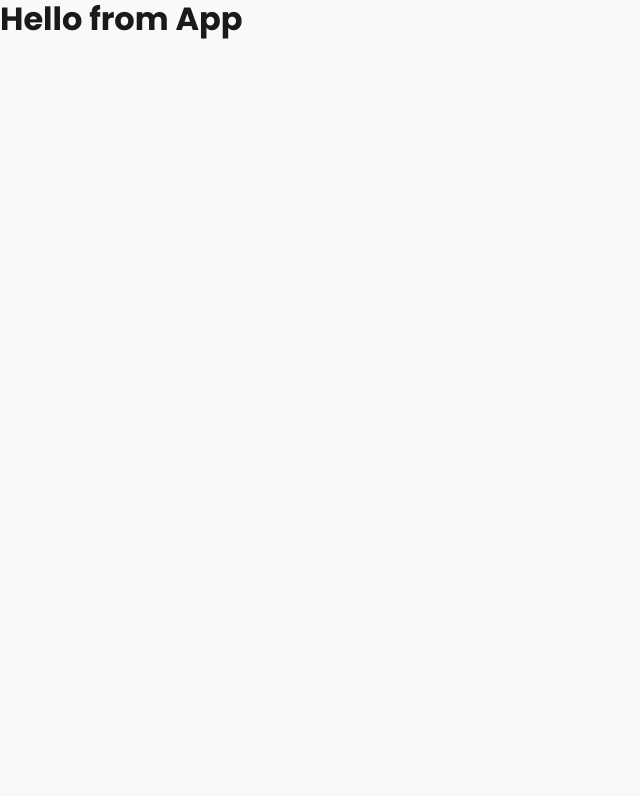
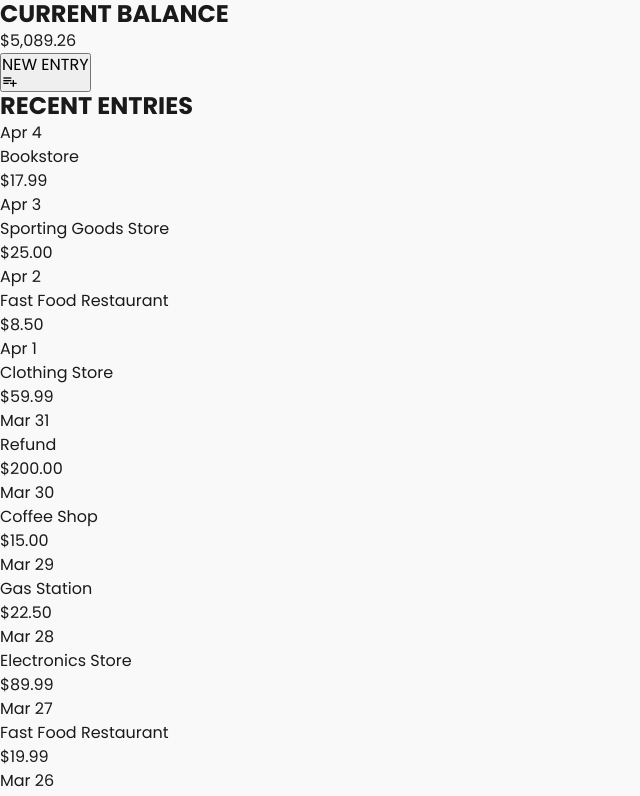
Before and after one commit to redirwin/rCache, a React (Vite) app: page / in a window 1280 px wide. Shown: the top 796 px of the page, without its empty margins (0-640 px from the left). Built offline with nearby package versions, Linux system fonts and the light colour scheme.

Commit message:
Creates all major components.

```diff
--- a/package.json
+++ b/package.json
@@ -9,8 +9,11 @@
     "preview": "vite preview"
   },
   "dependencies": {
+    "formik": "^2.2.9",
     "react": "^18.2.0",
-    "react-dom": "^18.2.0"
+    "react-dom": "^18.2.0",
+    "react-icons": "^4.8.0",
+    "yup": "^1.0.2"
   },
   "devDependencies": {
     "@types/react": "^18.0.28",
--- a/src/App.jsx
+++ b/src/App.jsx
@@ -1,11 +1,18 @@
-import React from 'react'
+import React, { useState, useEffect } from 'react'
 import './App.scss'
+import sampleData from './sampleData'
+import BalanceBanner from './components/BalanceBanner/BalanceBanner'
+import NewEntryButton from './components/NewEntryButton/NewEntryButton'
+import EntriesList from './components/EntriesList/EntriesList'
 
 export default function App() {
+  const [entries, setEntries] = useState(sampleData)
 
   return (
     <div className="App">
-      <h1>Hello from App</h1>
+      <BalanceBanner entries={entries}/>
+      <NewEntryButton/>
+      <EntriesList entries={entries}/>
     </div>
   )
 }
--- a/src/components/BalanceBanner/BalanceBanner.jsx
+++ b/src/components/BalanceBanner/BalanceBanner.jsx
@@ -0,0 +1,29 @@
+import styles from "./BalanceBanner.module.scss";
+import React, { useState, useEffect } from "react";
+
+export default function Balance(props) {
+  const [balance, setBalance] = useState(0);
+
+  useEffect(() => {
+    const { totalSpending, totalDeposits } = props.entries.reduce(
+      (acc, entry) => {
+        if (entry.type === "spend") {
+          acc.totalSpending += entry.amount;
+        } else if (entry.type === "deposit") {
+          acc.totalDeposits += entry.amount;
+        }
+        return acc;
+      },
+      { totalSpending: 0, totalDeposits: 0 }
+    );
+
+    setBalance(totalDeposits - totalSpending);
+  }, [props.entries]);
+
+  return (
+    <div className={styles.BalanceBanner}>
+      <h2>CURRENT BALANCE</h2>
+      <p>${balance.toLocaleString()}</p>
+    </div>
+  );
+}
--- a/src/components/EntriesList/EntriesList.jsx
+++ b/src/components/EntriesList/EntriesList.jsx
@@ -0,0 +1,44 @@
+import React, { useState, useEffect } from "react";
+import styles from "./EntriesList.module.scss";
+
+export default function Entries(props) {
+  const [entriesState, setEntriesState] = useState([]);
+
+  useEffect(() => {
+    // Sort entries by date from most recent to oldest
+    const sortedEntries = props.entries.sort((a, b) => {
+      return new Date(b.date) - new Date(a.date);
+    });
+    setEntriesState(sortedEntries);
+  }, [props.entries]);
+
+  return (
+    <div className={`${styles.EntriesList}`}>
+      <h2>RECENT ENTRIES</h2>
+      <section>
+        {entriesState.map(({ uuid, date, description, amount, type }) => (
+          <div key={uuid}>
+            <p className={styles.date}>
+              {new Date(date).toLocaleDateString("en-US", {
+                month: "short",
+                day: "numeric",
+              })}
+            </p>
+            <p className={styles.desc}>{description}</p>
+            <p
+              className={`${styles.amount} ${
+                type === "spend" ? styles.spend : styles.deposit
+              }`}
+            >
+              $
+              {amount.toLocaleString("en-US", {
+                minimumFractionDigits: 2,
+                maximumFractionDigits: 2,
+              })}
+            </p>
+          </div>
+        ))}
+      </section>
+    </div>
+  );
+}
--- a/src/components/NewEntryButton/NewEntryButton.jsx
+++ b/src/components/NewEntryButton/NewEntryButton.jsx
@@ -0,0 +1,12 @@
+import React from "react";
+import { CgPlayListAdd } from "react-icons/cg";
+
+export default function NewEntryButton() {
+ return (
+    <div>
+    <button>
+      NEW ENTRY <CgPlayListAdd />
+    </button>
+  </div>
+ )
+}
```
Also changed, not shown: src/components/EntryForm/EntryForm.jsx (+181 -0 lines), src/utils/formValidationSchema.js (added, +7 -0 lines), 1 other file (tests, documents, lock files or other folders).
